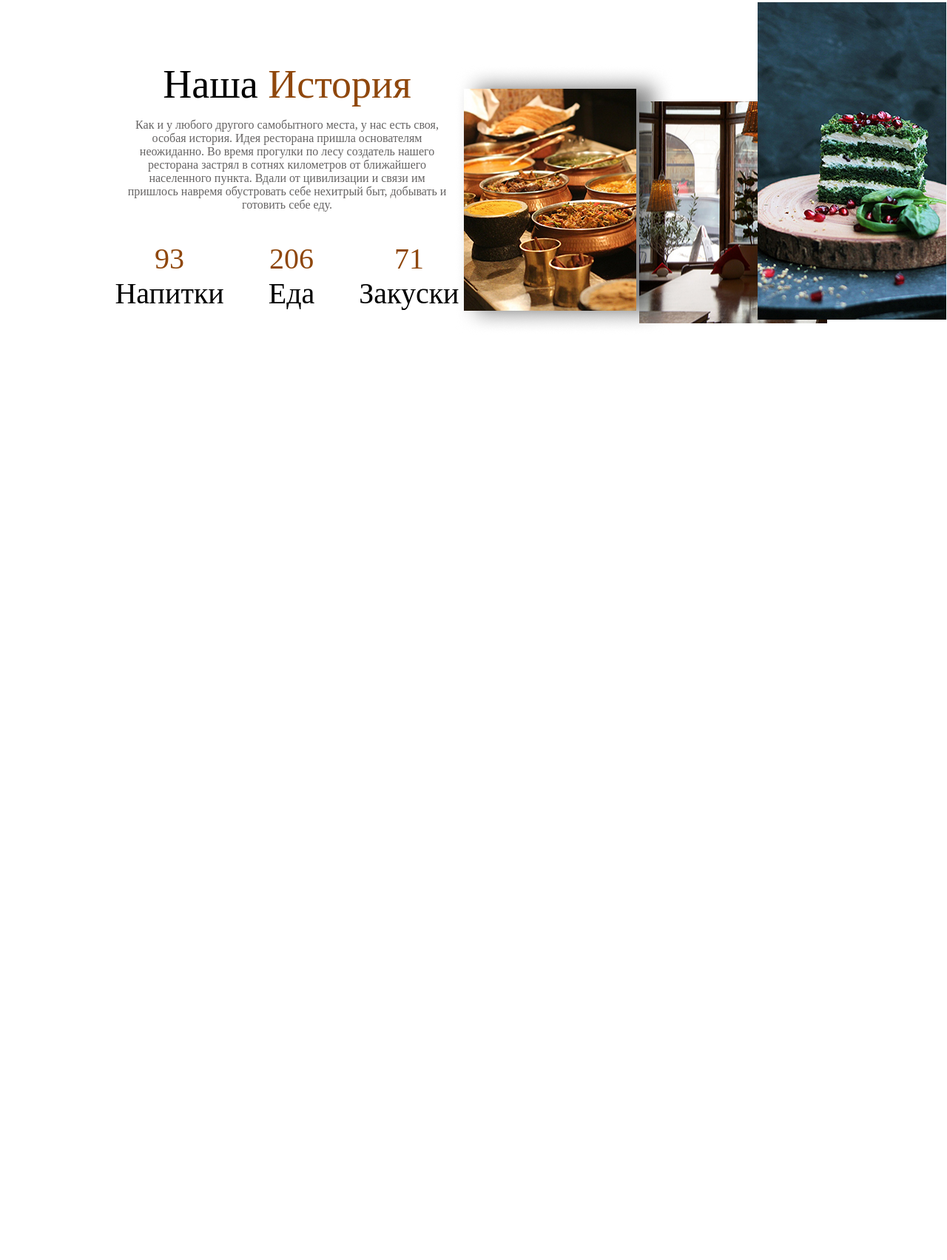
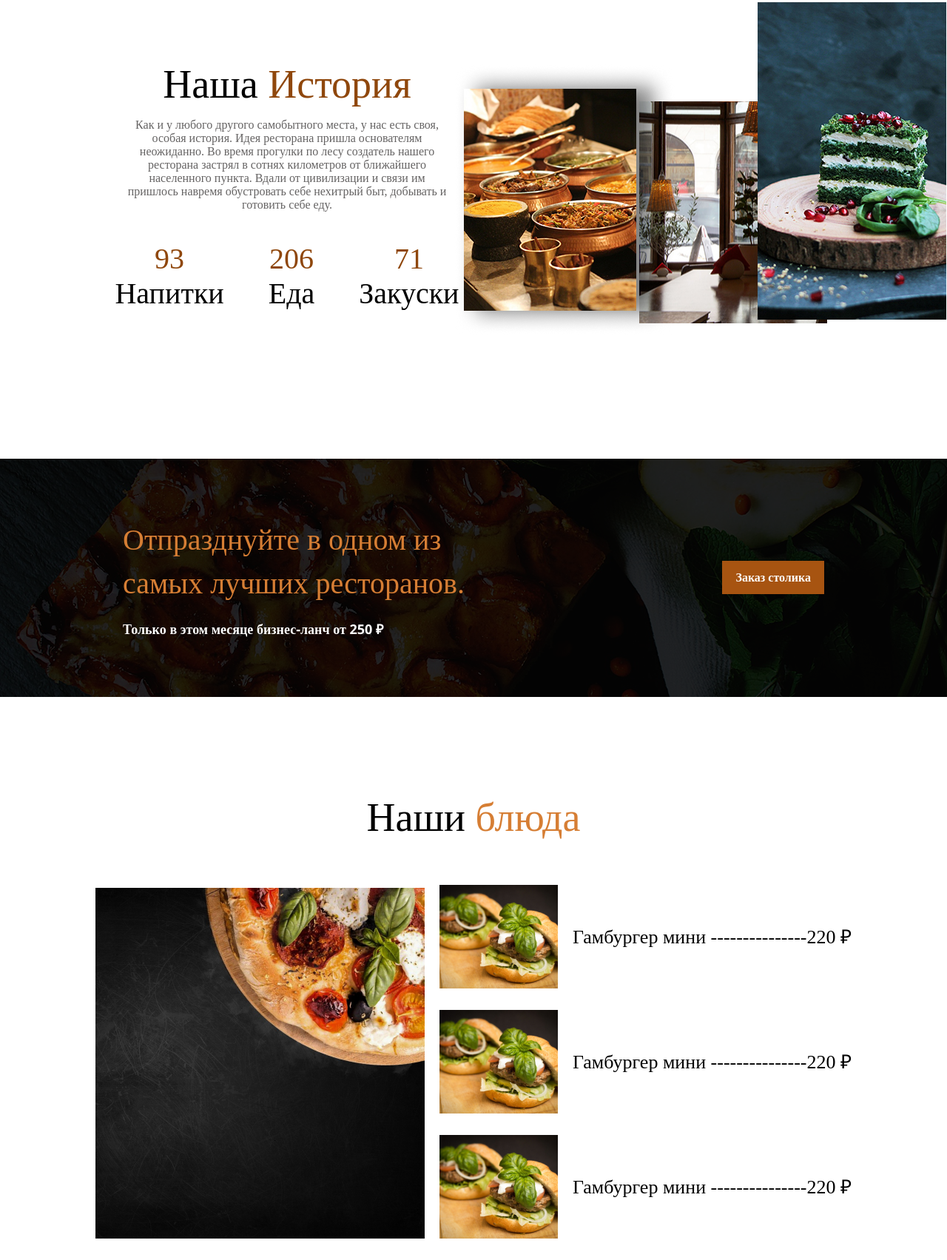
Before and after one commit to pimaksin/restoran-card, a plain HTML site: page index.html in a window 1280 px wide. Shown: the part 1095-2798 px from the top of the page at 74% size. Before the commit the page ends 1548 px from the top, so only its background shows below. Drawn offline with nearby package versions, Linux system fonts and the light colour scheme; a web font is replaced by a local one.

Commit message:
Add files via upload

```diff
--- a/index.html
+++ b/index.html
@@ -141,5 +141,49 @@ alt="">
     </div>
 </div>
 </div>
+<div class="black-block">
+    <div class="container">
+        <div class="block-holder">
+        <div class="left">
+            <div class="left-title">
+            Отпразднуйте в одном из <br> самых лучших ресторанов.
+            </div>
+            <div class="left-text">Только в этом месяце бизнес-ланч от 250 ₽</div>
+        </div>
+        <div class="right">
+        <div class="right-button">
+<a href="#" class="right-btn">
+    Заказ столика
+</a>
+        </div>
+    </div>
+    </div>
+    </div>
+</div>
+
+<div class="dishes-title">
+    Наши  <span>блюда</span>
+</div>
+<div class="burgers">
+    <div class="burgers-image">
+        <img src="img/pizza.png"class="pizza" alt="">
+    </div>
+    <div class="burgers-items">
+        <div class="burger-item">
+            <img src="img/burger.png"class='burger' alt="">
+            <div class="burger-text">Гамбургер мини ---------------220 ₽</div>
+        </div>
+        <div class="burger-item">
+            <img src="img/burger.png"class='burger' alt="">
+            <div class="burger-text">Гамбургер мини
+        ---------------220 ₽</div>
+        </div>
+        <div class="burger-item">
+            <img src="img/burger.png"class='burger' alt="">
+            <div class="burger-text">Гамбургер мини
+        ---------------220 ₽</div>
+        </div>
+    </div>
+</div>
 </body>
 </html>
--- a/style.css
+++ b/style.css
@@ -156,6 +156,7 @@ font-weight: 400;
 
 .history{
     margin-top: 166px;
+    padding-bottom: 200px;
 }
 .history-title{
     font-size: 54px;
@@ -216,3 +217,72 @@ text-align: center;
     top: 4px;
     left: -500px;
 }
+.black-block{
+    background-image: url(img/bg\ \(2\).png);
+    padding: 80px 0;
+}
+.left-title{
+    color:#D67E34;
+font-family: Tinos;
+font-size: 40px;
+font-weight: 400;
+line-height: 59px;
+text-align: left;
+margin-bottom: 20px;
+}
+.left-text{
+font-family: Open Sans;
+font-size: 18px;
+font-weight: 700;
+line-height: 32x;
+text-align: left;
+color: #fff;
+
+}
+.right-btn{
+    background-color:#a75411;
+    color: #ffffff;
+    text-decoration: none;
+    padding: 14px 18px;
+font-weight: 700;
+transition: background-color 0.2s linear;
+}
+.right-btn:hover{
+    background-color:#8f470c;}
+.block-holder{
+    display: flex;
+    justify-content: space-between;
+    align-items: center;
+}
+.dishes-title{
+font-family: Tinos;
+font-size: 54px;
+font-weight: 400;
+margin-bottom: 60px;
+text-align: center;
+padding-top: 132px;
+}
+.dishes-title span{
+    color: #D67E34;
+}
+.burgers{
+    display: flex;
+    justify-content: center;
+
+}
+.burger-item{
+    display: flex;
+    align-items: center;
+    margin-bottom: 29px;
+}
+.burgers-image{
+    margin-right: 20px;
+}
+.burger-text{
+font-family: Tinos;
+font-size: 26px;
+font-weight: 400;
+line-height: 29px;
+text-align: left;
+margin-left: 20px;
+}
```
Also changed, not shown: img/bg (2).png (added), img/burger.png (added), img/pizza.png (added).
